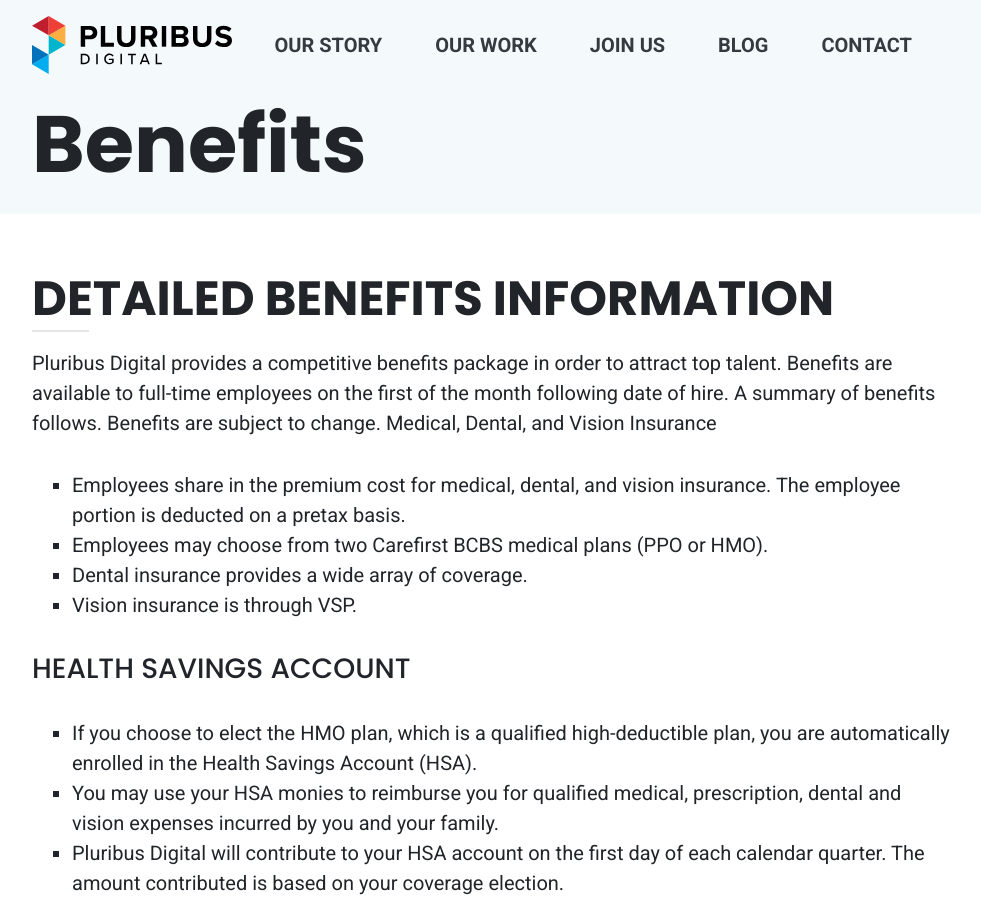
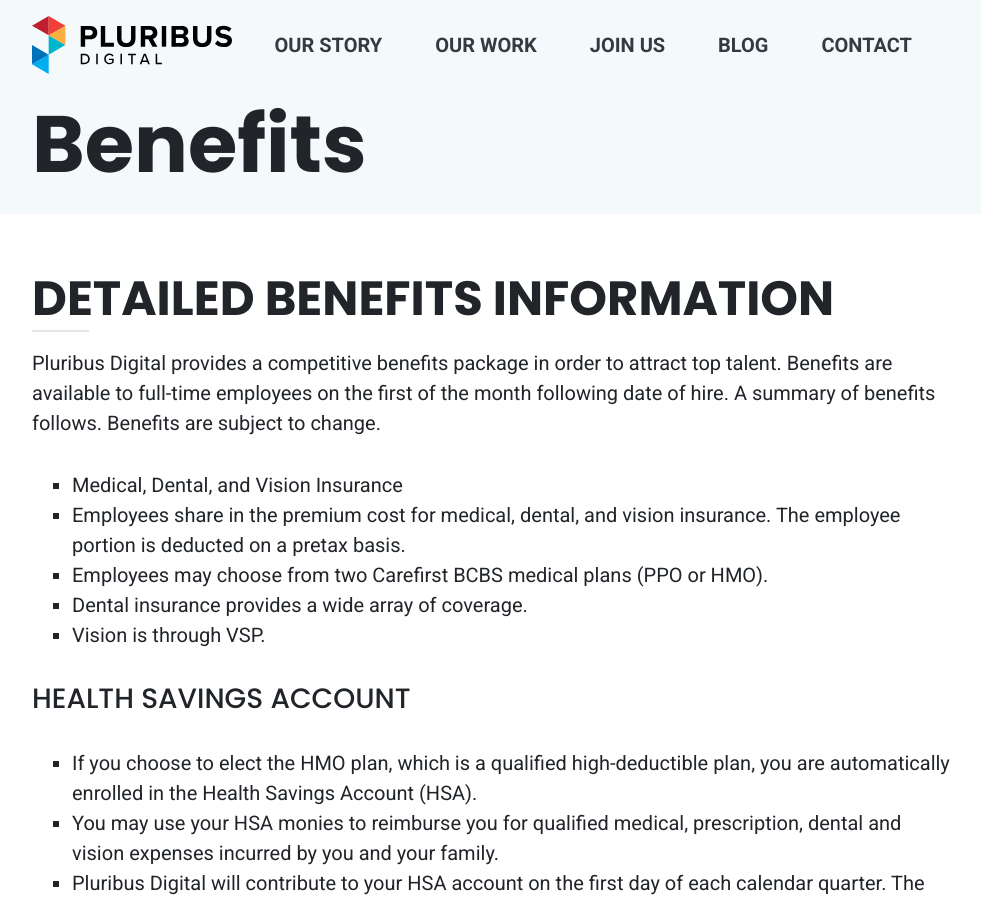
Before and after one commit to PluribusDigital/pluribusdigital-com, a Jekyll site: the page built from content/join/benefits.md, in a window 1280 px wide and 900 px high. Shown: the whole window, without its empty margins (148-1129 px from the left). Built offline with Jekyll 4.4.1, drawn with Linux system fonts in a browser that asks for light colours; some of the changed text lies outside the part shown.

Commit message:
Update benefits.md

```diff
--- a/content/join/benefits.md
+++ b/content/join/benefits.md
@@ -7,12 +7,12 @@
 ## Detailed Benefits Information
 
 Pluribus Digital provides a competitive benefits package in order to attract top talent. Benefits are available to full-time employees on the first of the month following date of hire. A summary of benefits follows. Benefits are subject to change.
-Medical, Dental, and Vision Insurance
 
+* Medical, Dental, and Vision Insurance
 * Employees share in the premium cost for medical, dental, and vision insurance. The employee portion is deducted on a pretax basis.
 * Employees may choose from two Carefirst BCBS medical plans (PPO or HMO).
 * Dental insurance provides a wide array of coverage.
-* Vision insurance is through VSP.
+* Vision is through VSP.
 
 ### Health Savings Account
 
```
Also changed, not shown: other parts of content/join/benefits.md (+0 -6 lines).
